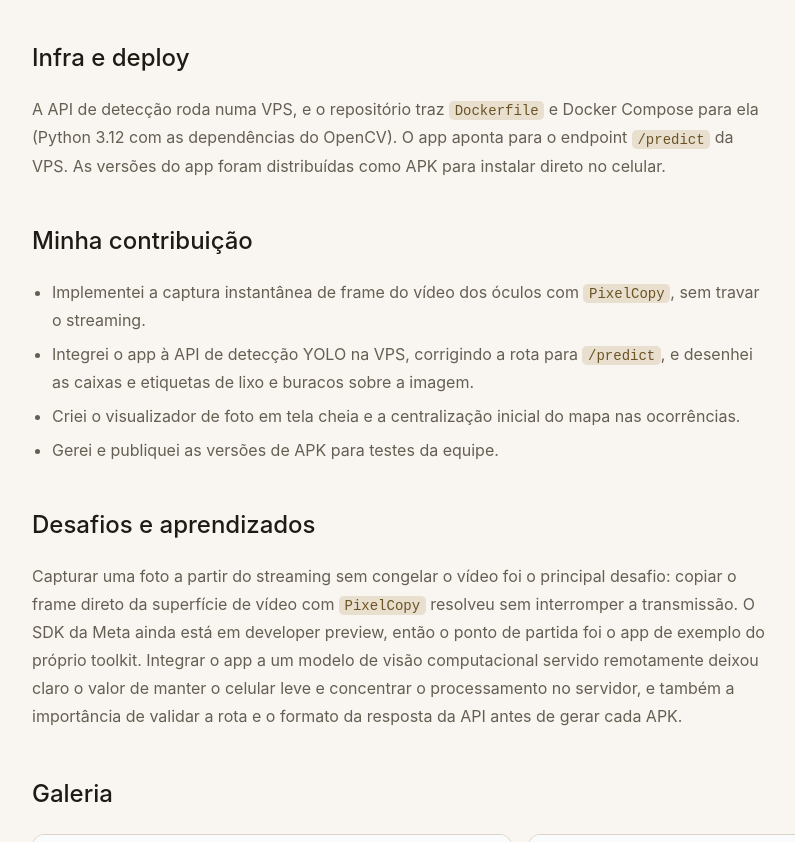
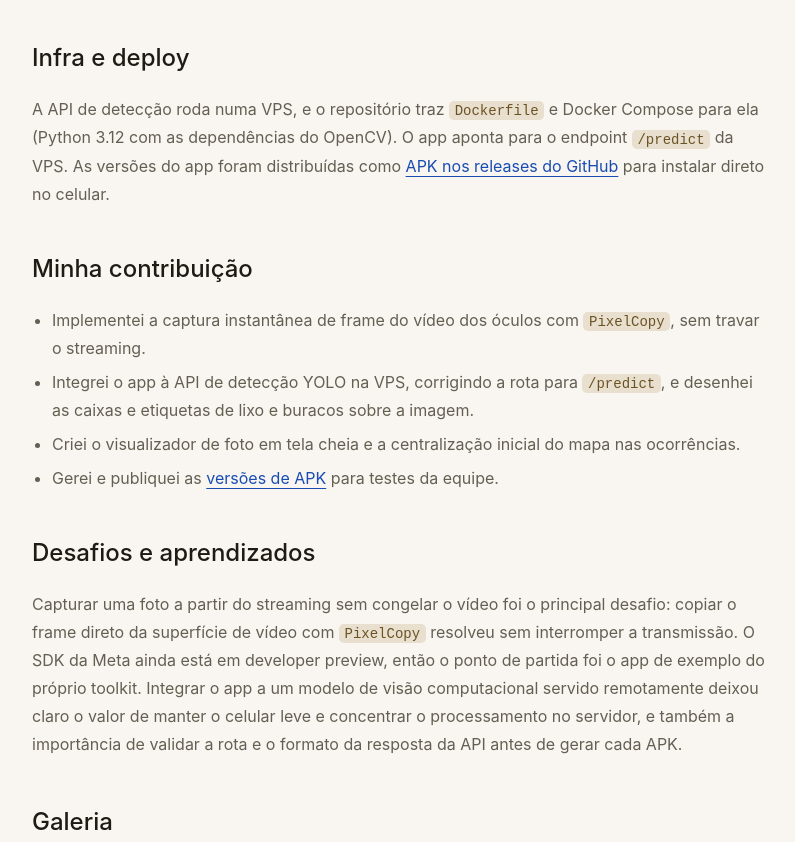
Before and after one commit to MarcioFerreiraL/marciodev, an Astro site: page /projetos/urbansense in a window 1280 px wide. Shown: the part 1316-2158 px from the top of the page, without its empty margins (120-915 px from the left). Built offline with nearby package versions, Linux system fonts and the light colour scheme; Astro itself is replaced by a stand-in of ours.

Commit message:
feat(projetos): liga os APKs do UrbanSense aos releases do GitHub
Co-Authored-By: Claude Opus 5.5 <noreply@anthropic.com>

```diff
--- a/src/content/projetos/urbansense.md
+++ b/src/content/projetos/urbansense.md
@@ -38,14 +38,14 @@ O app recebe o vídeo da câmera dos óculos, captura uma imagem, anexa a locali
 
 ## Infra e deploy
 
-A API de detecção roda numa VPS, e o repositório traz `Dockerfile` e Docker Compose para ela (Python 3.12 com as dependências do OpenCV). O app aponta para o endpoint `/predict` da VPS. As versões do app foram distribuídas como APK para instalar direto no celular.
+A API de detecção roda numa VPS, e o repositório traz `Dockerfile` e Docker Compose para ela (Python 3.12 com as dependências do OpenCV). O app aponta para o endpoint `/predict` da VPS. As versões do app foram distribuídas como [APK nos releases do GitHub](https://github.com/MarcioFerreiraL/urbansense-app/releases/latest) para instalar direto no celular.
 
 ## Minha contribuição
 
 - Implementei a captura instantânea de frame do vídeo dos óculos com `PixelCopy`, sem travar o streaming.
 - Integrei o app à API de detecção YOLO na VPS, corrigindo a rota para `/predict`, e desenhei as caixas e etiquetas de lixo e buracos sobre a imagem.
 - Criei o visualizador de foto em tela cheia e a centralização inicial do mapa nas ocorrências.
-- Gerei e publiquei as versões de APK para testes da equipe.
+- Gerei e publiquei as [versões de APK](https://github.com/MarcioFerreiraL/urbansense-app/releases/latest) para testes da equipe.
 
 ## Desafios e aprendizados
 
```
